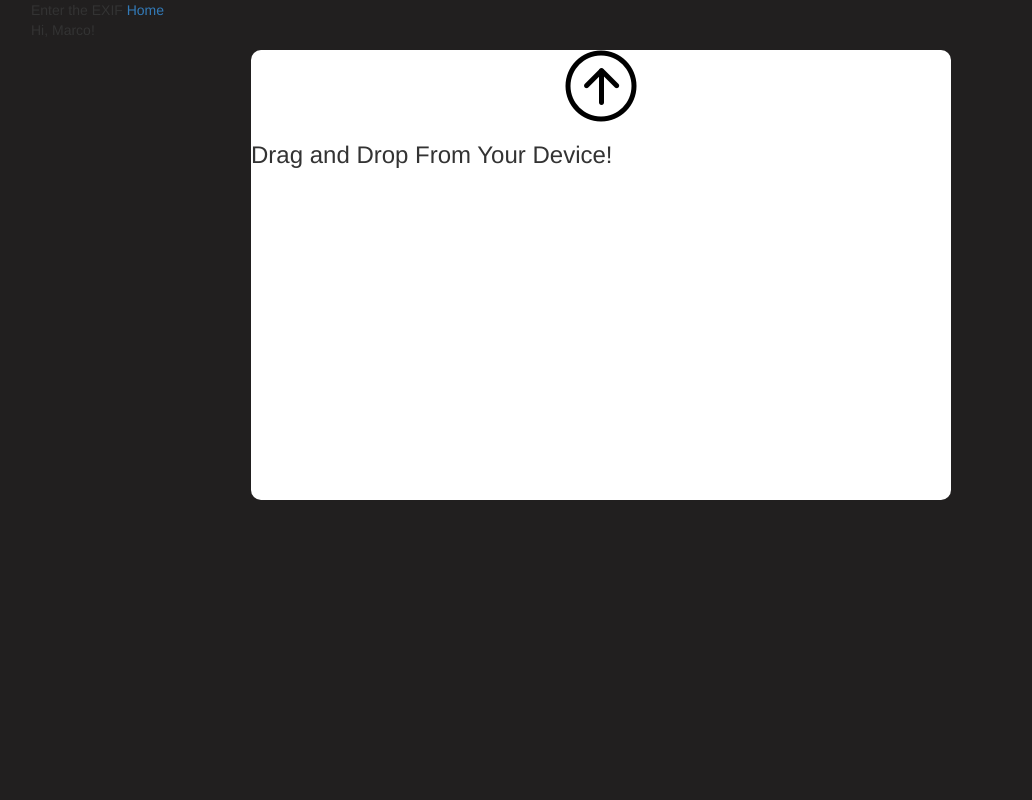
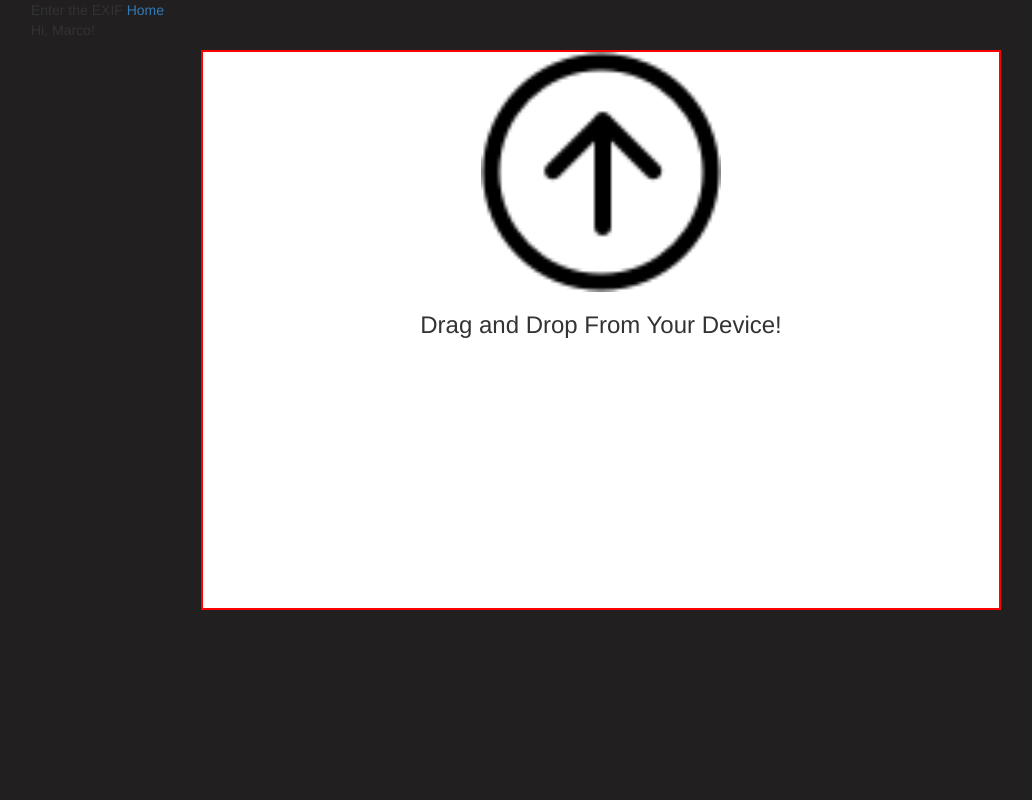
Before and after one commit to mcardacci/exif_python, a Flask app: page / in a window 1280 px wide. Shown: the whole page, without its empty margins (39-1071 px from the left). Run offline with Flask 2, Linux system fonts and the light colour scheme; some libraries are stand-ins or nearby versions.

Commit message:
test commit

```diff
--- a/app/static/css/style.css
+++ b/app/static/css/style.css
@@ -1,8 +1,9 @@
 body {
-	background-color:#211F1F;
+  /*	background-color:#211F1F;*/
 }
 
 #drag_and_drop_box {
+  /*
 	border-radius:10px;
 	background-color:white;
 	width: 700px;
@@ -10,10 +11,49 @@ body {
 	position: relative;
 	margin:0 auto;
 	line-height: 1.4em;
+*/
 }
 
 #upload_image {
-	/*display: block;*/
-	/*margin: auto;*/
-	/*top:500px;*/
+  /*display: block;*/
+  /*margin: auto;*/
+  /*top:500px;*/
 }
+
+* {
+  margin: 0;
+  padding: 0;
+}
+
+html,
+body {
+  background: #211F1F;
+}
+
+#drag_and_drop_box {
+  width: 100vmin;
+  height: 70vmin;
+  margin: 0 auto;
+  background: #fff;
+  text-align: center;
+}
+
+#wrapper {
+  border: 2px solid red;
+  height: 100%;
+}
+
+.center-block-content {
+  /*  line-height: 70vmin;*/
+}
+
+#upload_image {
+  width: 30vmin;
+  height: 30vmin;
+  /*  border: 2px solid red;*/
+  margin: 0 auto;
+  background: url(../img/upload_icon.png);
+  background-position: center;
+  background-size: contain;
+  background-repeat: no-repeat;
+}
--- a/app/templates/index.html
+++ b/app/templates/index.html
@@ -1,13 +1,16 @@
 <html>
+
 <body>
-		{% extends "base.html" %}
-		{% block content %}
+  {% extends "base.html" %} {% block content %}
   <p>
     Hi, {{ user.nickname }}!
   </p>
   <div id="drag_and_drop_box" class="center-block">
-		    	<img id="upload_image" class="center-block" src="/static/img/upload_icon.png">
-		    	<h3>Drag and Drop From Your Device!</h3>
+    <div id="wrapper">
+      <div id="upload_image" class="center-block-content" src="/static/img/upload_icon.png"></div>
+      <h3 class="center-block-content">Drag and Drop From Your Device!</h3>
+    </div>
+
   </div>
   <!-- {% for post in posts %}
 		    <div>
@@ -19,4 +22,5 @@
 		    {% endfor %} -->
   {% endblock %}
 </body>
+
 </html>
```
Also changed, not shown: 2 other files. Lines whose indentation alone changed are shown as unchanged.
